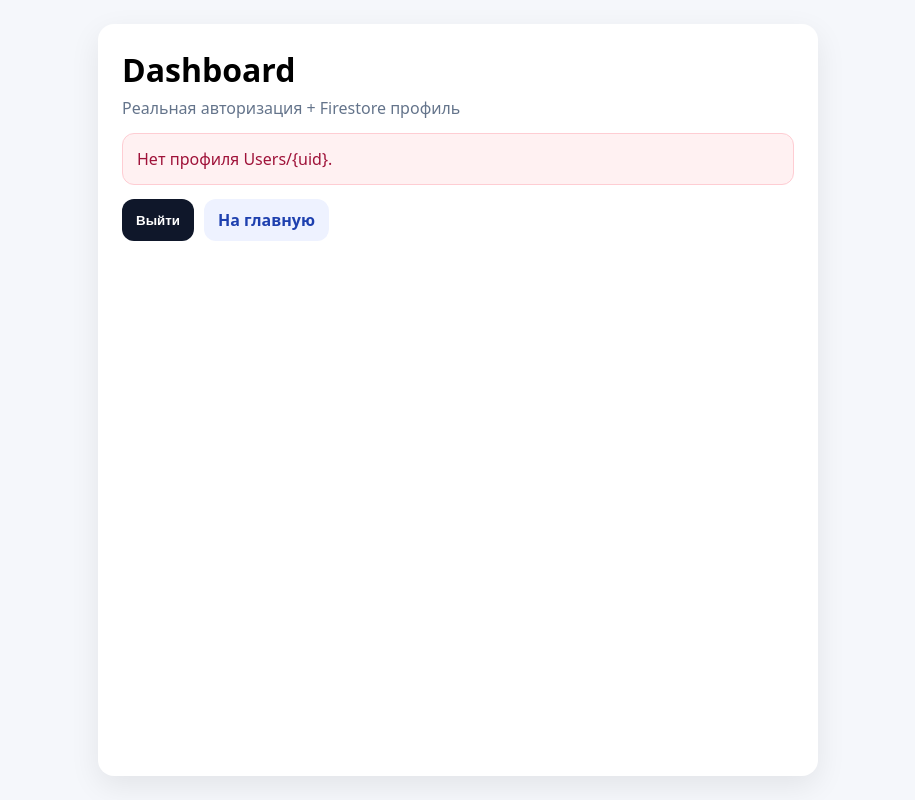
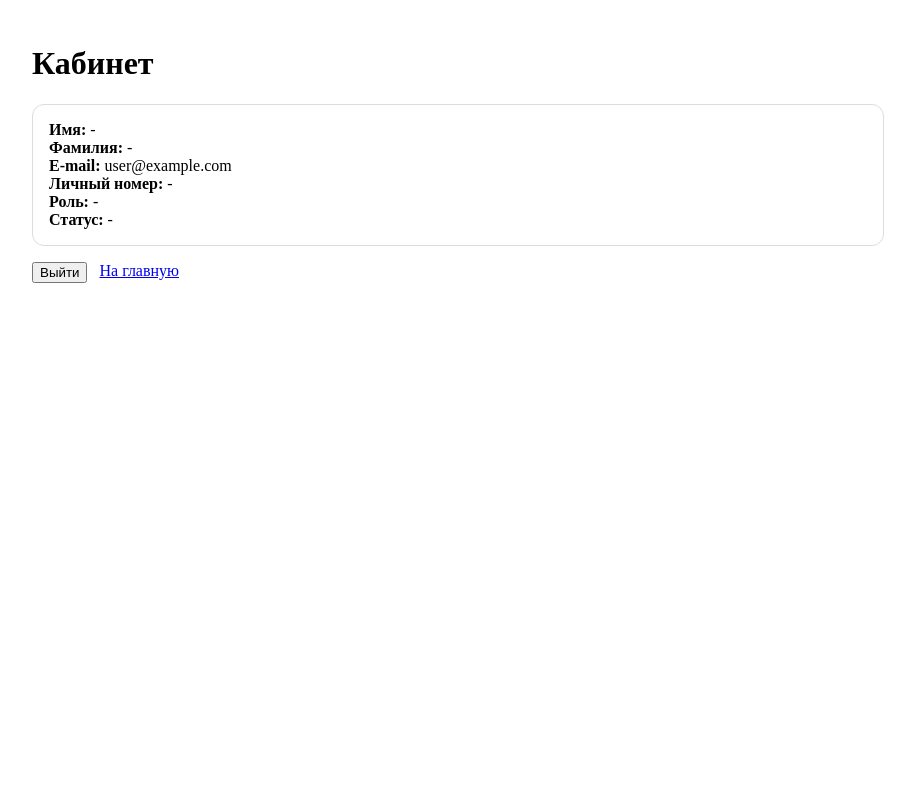
Before and after one commit to arturkarpinets77-ux/solar-e-tron, a Next.js app: page /dashboard in a window 1280 px wide. Shown: the whole page, without its empty margins (182-1097 px from the left). Built offline with nearby package versions, Linux system fonts and the light colour scheme; no server answers; the database is empty; sample sign-in values are in the browser's storage.

Commit message:
Update dashboard.js

```diff
--- a/pages/dashboard.js
+++ b/pages/dashboard.js
@@ -1,134 +1,59 @@
 import { useEffect, useState } from "react";
 import Link from "next/link";
-import { useRouter } from "next/router";
-
-import { auth, db } from "../lib/firebaseClient";
 import { onAuthStateChanged, signOut } from "firebase/auth";
 import { doc, getDoc } from "firebase/firestore";
+import { auth, db } from "../lib/firebaseClient";
 
 export default function Dashboard() {
-  const router = useRouter();
   const [loading, setLoading] = useState(true);
   const [profile, setProfile] = useState(null);
-  const [error, setError] = useState("");
 
   useEffect(() => {
+    // Если страница рендерится на сервере (build/SSR) — просто выходим
+    if (!auth || !db) return;
+
     const unsub = onAuthStateChanged(auth, async (user) => {
-      setError("");
-      if (!user) {
-        router.replace("/login");
-        return;
-      }
+      try {
+        if (!user) {
+          window.location.href = "/login";
+          return;
+        }
 
-      try {
         const snap = await getDoc(doc(db, "Users", user.uid));
-        if (!snap.exists()) throw new Error("Нет профиля Users/{uid}.");
-        setProfile(snap.data());
-      } catch (e) {
-        setError(e?.message || "Ошибка профиля");
+        setProfile(snap.exists() ? snap.data() : { email: user.email });
       } finally {
         setLoading(false);
       }
     });
 
     return () => unsub();
-  }, [router]);
+  }, []);
 
   async function handleLogout() {
+    if (!auth) return;
     await signOut(auth);
-    router.push("/login");
+    window.location.href = "/login";
   }
 
-  if (loading) {
-    return (
-      <main style={styles.page}>
-        <div style={styles.card}>Загрузка...</div>
-      </main>
-    );
-  }
+  if (loading) return <div style={{ padding: 24 }}>Загрузка...</div>;
 
   return (
-    <main style={styles.page}>
-      <div style={styles.card}>
-        <h1 style={{ margin: 0 }}>Dashboard</h1>
-        <div style={{ color: "#64748b", marginTop: 6 }}>
-          Реальная авторизация + Firestore профиль
-        </div>
+    <div style={{ padding: 24, maxWidth: 900, margin: "0 auto" }}>
+      <h1>Кабинет</h1>
 
-        {error ? (
-          <div style={styles.err}>{error}</div>
-        ) : (
-          <div style={styles.box}>
-            <div><b>Роль:</b> {profile?.role || "—"}</div>
-            <div><b>Status:</b> {profile?.status || "—"}</div>
-            <div><b>Личный номер:</b> {profile?.personalNumber || "—"}</div>
-            <div><b>Email:</b> {profile?.email || "—"}</div>
-          </div>
-        )}
+      <div style={{ marginTop: 12, padding: 16, border: "1px solid #ddd", borderRadius: 12 }}>
+        <div><b>Имя:</b> {profile?.firstName ?? "-"}</div>
+        <div><b>Фамилия:</b> {profile?.lastName ?? "-"}</div>
+        <div><b>E-mail:</b> {profile?.email ?? "-"}</div>
+        <div><b>Личный номер:</b> {profile?.personalNumber ?? "-"}</div>
+        <div><b>Роль:</b> {profile?.role ?? "-"}</div>
+        <div><b>Статус:</b> {profile?.status ?? "-"}</div>
+      </div>
 
-        <div style={{ display: "flex", gap: 10, flexWrap: "wrap" }}>
-          <button onClick={handleLogout} style={styles.btn}>
-            Выйти
-          </button>
-          <Link href="/" style={styles.link}>
-            На главную
-          </Link>
-        </div>
+      <div style={{ marginTop: 16, display: "flex", gap: 12 }}>
+        <button onClick={handleLogout}>Выйти</button>
+        <Link href="/">На главную</Link>
       </div>
-    </main>
+    </div>
   );
 }
-
-const styles = {
-  page: {
-    minHeight: "100vh",
-    display: "flex",
-    justifyContent: "center",
-    padding: 24,
-    background: "#f5f7fb",
-    fontFamily: "system-ui, -apple-system, Segoe UI, Roboto, Arial",
-  },
-  card: {
-    width: "100%",
-    maxWidth: 720,
-    background: "#fff",
-    borderRadius: 16,
-    padding: 24,
-    boxShadow: "0 10px 30px rgba(0,0,0,0.08)",
-  },
-  box: {
-    marginTop: 14,
-    padding: 14,
-    borderRadius: 12,
-    background: "#f1f5f9",
-    color: "#0f172a",
-    lineHeight: 1.7,
-  },
-  err: {
-    marginTop: 14,
-    padding: 14,
-    borderRadius: 12,
-    background: "#fff1f2",
-    color: "#9f1239",
-    border: "1px solid #fecdd3",
-  },
-  btn: {
-    marginTop: 14,
-    padding: "10px 14px",
-    borderRadius: 12,
-    border: "none",
-    background: "#0f172a",
-    color: "#fff",
-    fontWeight: 800,
-    cursor: "pointer",
-  },
-  link: {
-    marginTop: 14,
-    padding: "10px 14px",
-    borderRadius: 12,
-    background: "#eef2ff",
-    color: "#1e40af",
-    textDecoration: "none",
-    fontWeight: 800,
-  },
-};
```
